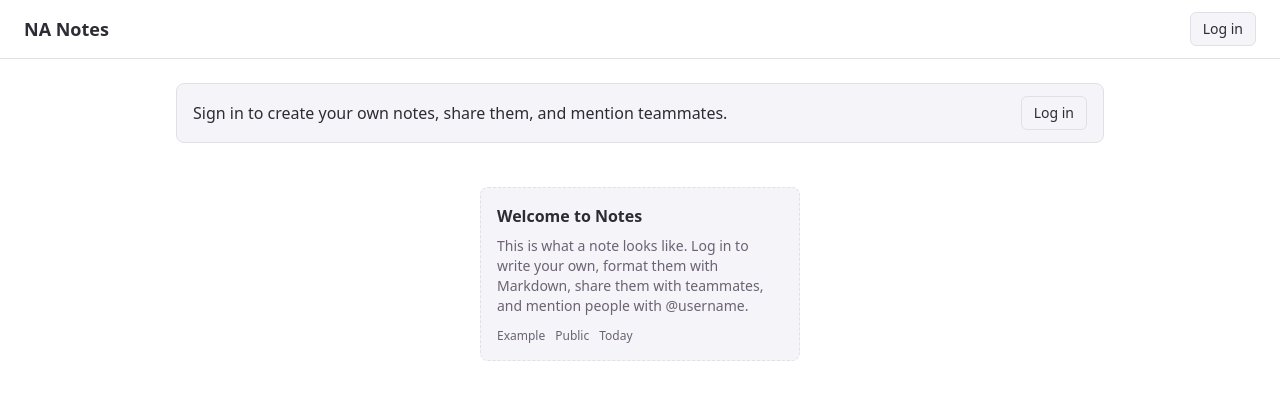
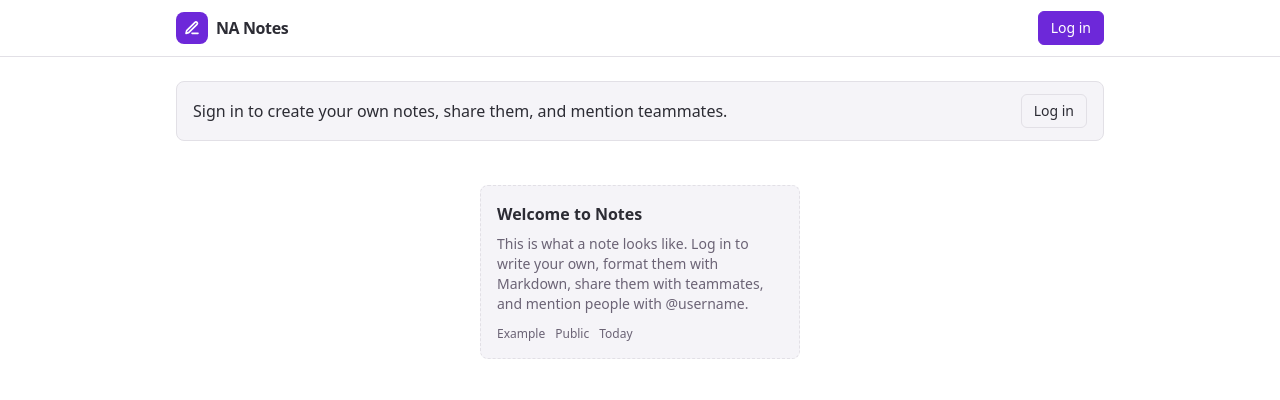
Before and after one commit to danielraab/na-notes-app, a React (Vite) app in the folder frontend-react/: page / in a window 1280 px wide. Shown: the top 400 px of the page. Built offline with nearby package versions, Linux system fonts and the light colour scheme; no server answers.

Commit message:
feat: enhance Header component with UserMenu and improved layout

```diff
--- a/frontend-react/src/components/Header.tsx
+++ b/frontend-react/src/components/Header.tsx
@@ -1,31 +1,171 @@
-import { Link } from 'react-router-dom';
+import { useEffect, useRef, useState } from 'react';
+import { Link, NavLink } from 'react-router-dom';
 import { useAuth } from '../auth/useAuth';
+
+function initials(name: string): string {
+  const parts = name.trim().split(/\s+/).filter(Boolean);
+  if (parts.length === 0) return '?';
+  if (parts.length === 1) return parts[0].slice(0, 2).toUpperCase();
+  return (parts[0][0] + parts[parts.length - 1][0]).toUpperCase();
+}
+
+interface UserMenuProps {
+  displayName: string;
+  email: string;
+  onLogout: () => void;
+}
+
+function UserMenu({ displayName, email, onLogout }: UserMenuProps) {
+  const [open, setOpen] = useState(false);
+  const containerRef = useRef<HTMLDivElement>(null);
+
+  useEffect(() => {
+    if (!open) return;
+
+    function handlePointerDown(event: MouseEvent) {
+      if (!containerRef.current?.contains(event.target as Node)) {
+        setOpen(false);
+      }
+    }
+    function handleKeyDown(event: KeyboardEvent) {
+      if (event.key === 'Escape') setOpen(false);
+    }
+
+    document.addEventListener('mousedown', handlePointerDown);
+    document.addEventListener('keydown', handleKeyDown);
+    return () => {
+      document.removeEventListener('mousedown', handlePointerDown);
+      document.removeEventListener('keydown', handleKeyDown);
+    };
+  }, [open]);
+
+  return (
+    <div className="relative" ref={containerRef}>
+      <button
+        type="button"
+        className="flex h-8 w-8 items-center justify-center rounded-full bg-canvas-subtle text-xs font-semibold text-fg-muted ring-1 ring-line transition-colors hover:text-fg hover:ring-accent"
+        aria-haspopup="menu"
+        aria-expanded={open}
+        aria-label="Account menu"
+        onClick={() => setOpen((v) => !v)}
+      >
+        {initials(displayName)}
+      </button>
+
+      {open && (
+        <div
+          role="menu"
+          className="absolute right-0 top-full z-50 mt-2 w-56 overflow-hidden rounded-xl border border-line bg-canvas shadow-lg shadow-black/5"
+        >
+          <div className="border-b border-line px-3 py-2.5">
+            <p className="truncate text-sm font-medium text-fg">{displayName}</p>
+            <p className="truncate text-xs text-fg-muted">{email}</p>
+          </div>
+          <div className="p-1">
+            <button
+              type="button"
+              role="menuitem"
+              className="flex w-full items-center gap-2 rounded-md px-2.5 py-2 text-left text-sm text-fg transition-colors hover:bg-canvas-subtle"
+              onClick={() => {
+                setOpen(false);
+                onLogout();
+              }}
+            >
+              <svg
+                width="15"
+                height="15"
+                viewBox="0 0 24 24"
+                fill="none"
+                stroke="currentColor"
+                strokeWidth="2"
+                strokeLinecap="round"
+                strokeLinejoin="round"
+                aria-hidden="true"
+              >
+                <path d="M9 21H5a2 2 0 0 1-2-2V5a2 2 0 0 1 2-2h4" />
+                <path d="m16 17 5-5-5-5" />
+                <path d="M21 12H9" />
+              </svg>
+              Log out
+            </button>
+          </div>
+        </div>
+      )}
+    </div>
+  );
+}
 
 export function Header() {
   const { user, loading, login, logout } = useAuth();
 
   return (
-    <header className="flex items-center justify-between border-b border-line px-6 py-3">
-      <Link to="/" className="text-lg font-bold text-fg no-underline">
-        NA Notes
+    <header className="sticky top-0 z-50 border-b border-line bg-canvas/80 backdrop-blur-md">
+      <div className="mx-auto flex h-14 max-w-[960px] items-center justify-between px-4">
+        <Link
+          to="/"
+          className="group flex items-center gap-2 text-fg no-underline"
+        >
+          <span className="flex h-8 w-8 items-center justify-center rounded-lg bg-accent text-accent-fg transition-transform group-hover:scale-105">
+            <svg
+              width="16"
+              height="16"
+              viewBox="0 0 24 24"
+              fill="none"
+              stroke="currentColor"
+              strokeWidth="2.5"
+              strokeLinecap="round"
+              strokeLinejoin="round"
+              aria-hidden="true"
+            >
+              <path d="M12 20h9" />
+              <path d="M16.5 3.5a2.12 2.12 0 0 1 3 3L7 19l-4 1 1-4Z" />
+            </svg>
+          </span>
+          <span className="text-base font-semibold tracking-tight">NA Notes</span>
         </Link>
-      <div className="flex items-center gap-3">
+
+        <nav className="flex items-center gap-2 sm:gap-3">
           {!loading && user && (
             <>
-            <Link to="/notes/new" className="text-sm text-accent">
-              New note
-            </Link>
-            <span className="text-sm text-fg-muted">{user.displayName}</span>
-            <button type="button" className="btn" onClick={() => logout()}>
-              Log out
-            </button>
+              <NavLink
+                to="/notes/new"
+                className={({ isActive }) =>
+                  `btn btn-primary ${isActive ? 'brightness-110' : ''}`
+                }
+              >
+                <svg
+                  width="15"
+                  height="15"
+                  viewBox="0 0 24 24"
+                  fill="none"
+                  stroke="currentColor"
+                  strokeWidth="2.5"
+                  strokeLinecap="round"
+                  strokeLinejoin="round"
+                  aria-hidden="true"
+                >
+                  <path d="M12 5v14M5 12h14" />
+                </svg>
+                <span className="hidden sm:inline">New note</span>
+              </NavLink>
+
+              <UserMenu
+                displayName={user.displayName}
+                email={user.email}
+                onLogout={() => logout()}
+              />
             </>
           )}
           {!loading && !user && (
-          <button type="button" className="btn" onClick={() => login('/')}>
+            <button
+              type="button"
+              className="btn btn-primary"
+              onClick={() => login('/')}
+            >
               Log in
             </button>
           )}
+        </nav>
       </div>
     </header>
   );
```
Lines whose indentation alone changed are shown as unchanged.
